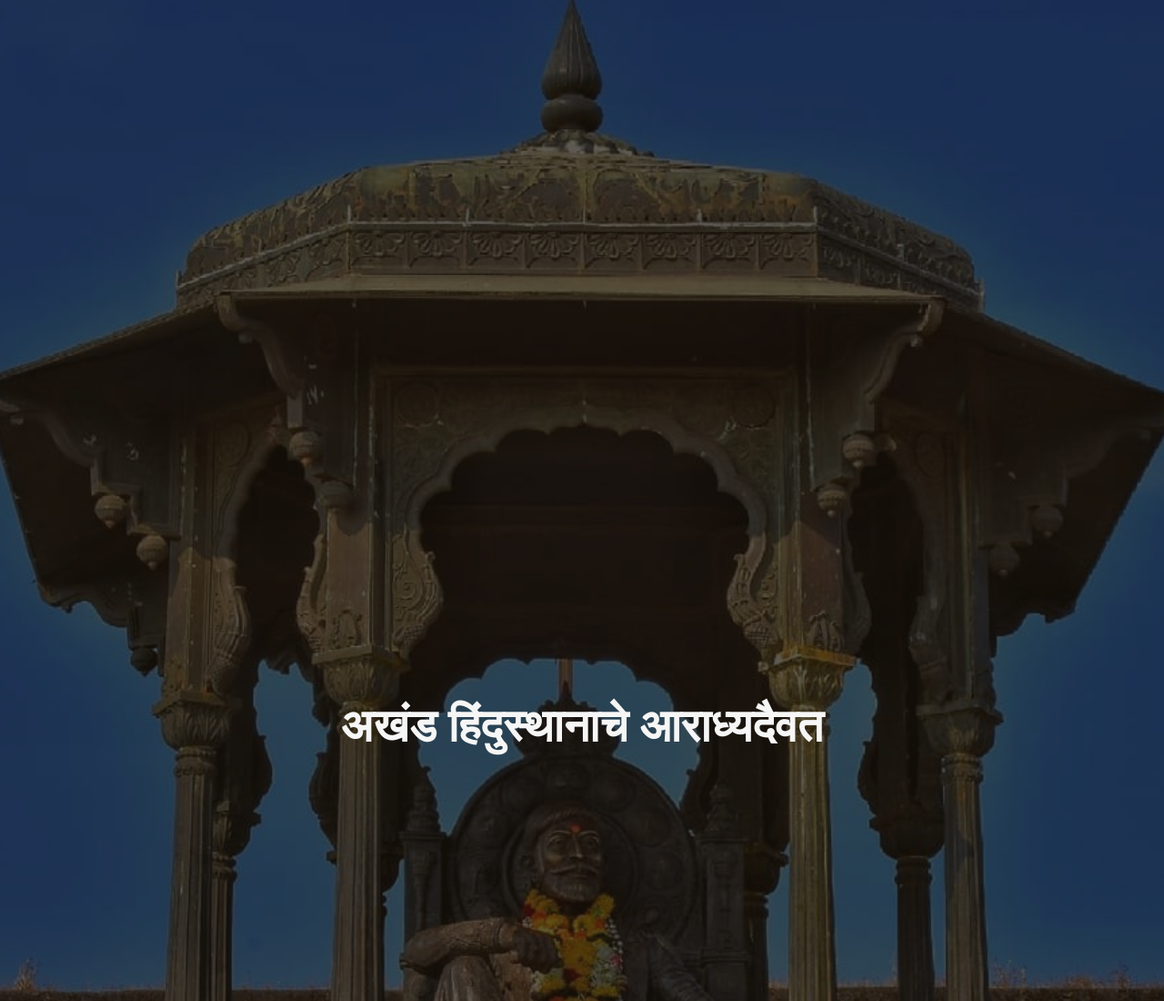
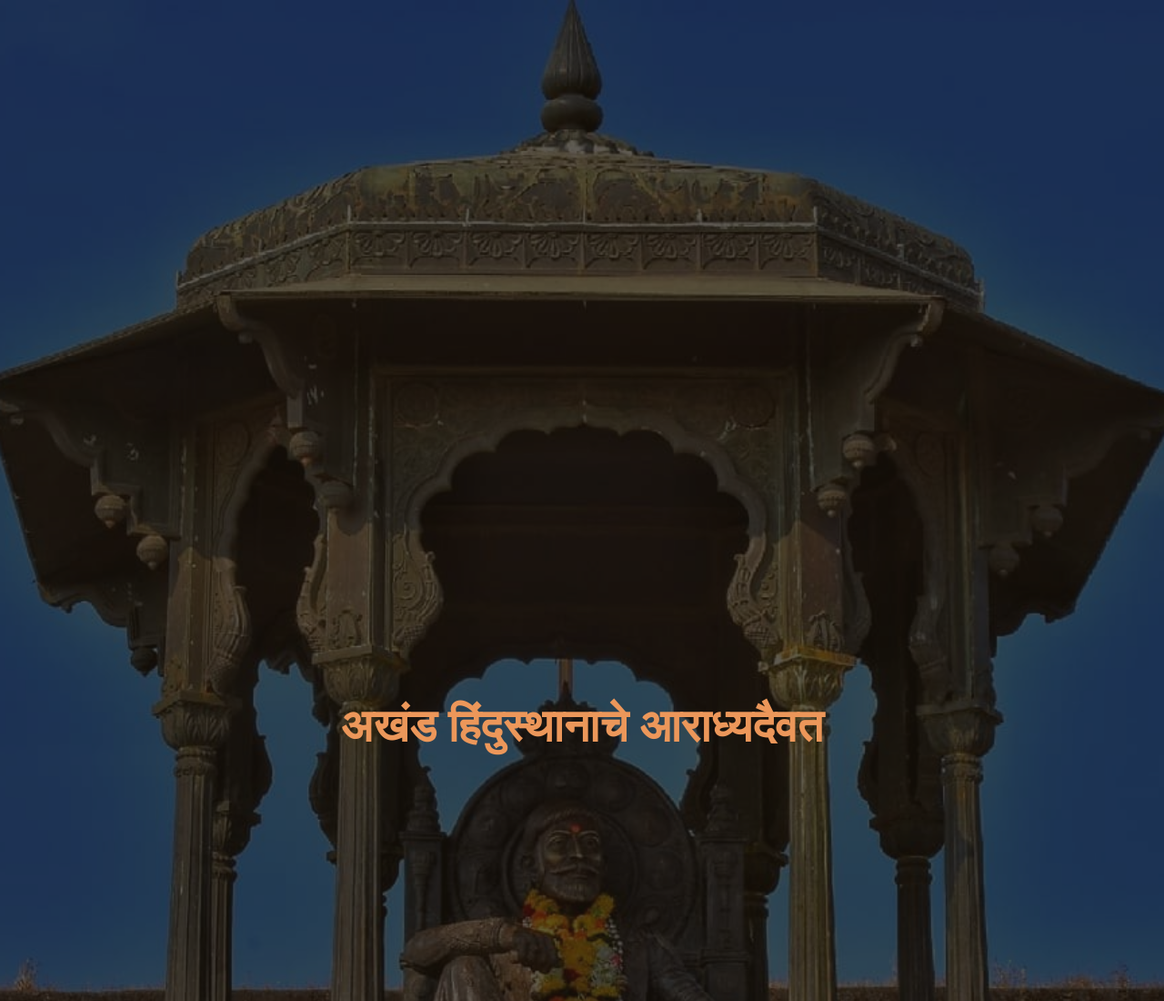
Before and after one commit to prasadharbare/raigad, a plain HTML site: page index.html in a window 1280 px wide. Shown: the top 1100 px of the page at 91% size. Drawn offline with Linux system fonts and the light colour scheme.

Commit message:
yes compl

```diff
--- a/style.css
+++ b/style.css
@@ -26,7 +26,7 @@
   }
 
   .bg-img h1 {
-    color: #f6f6f6;
+    color: #ec975a;
     font-size: 50px;
     font-family: "Cinzel Decorative", serif;
   }
```
